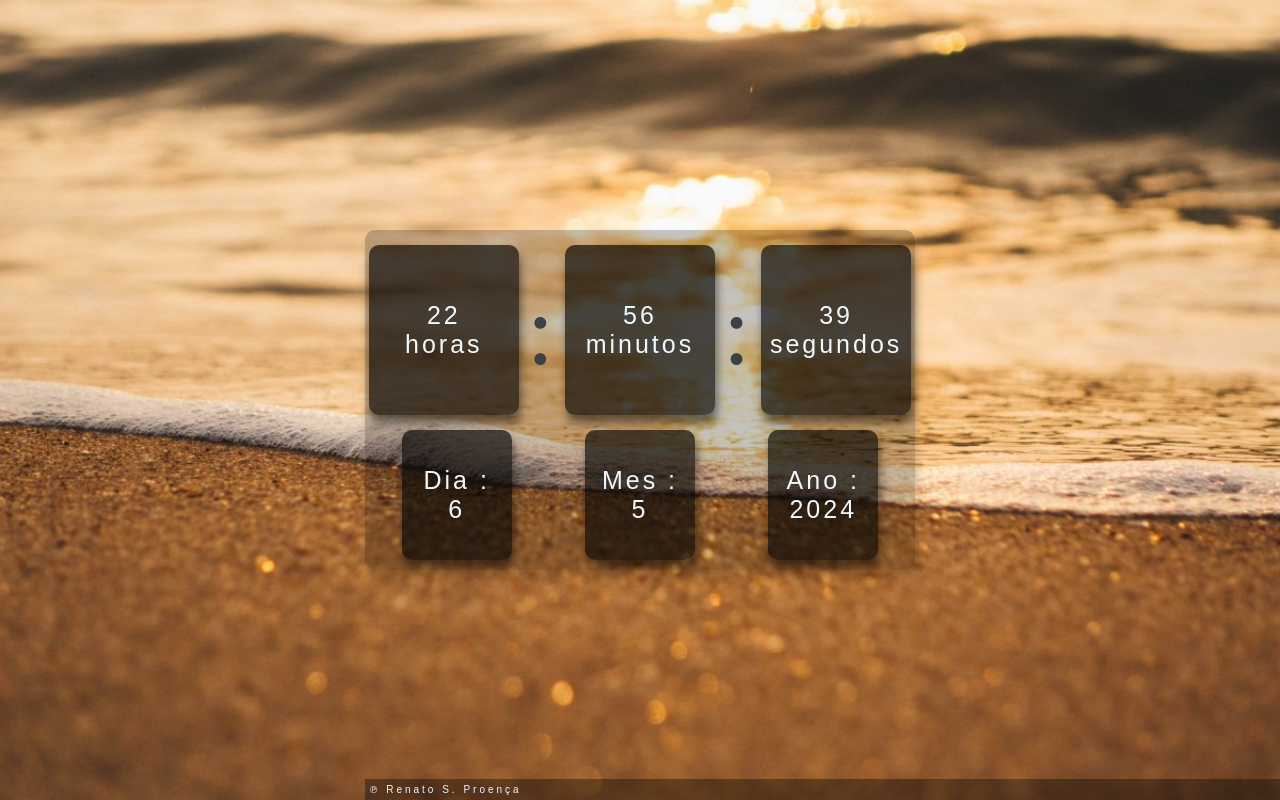
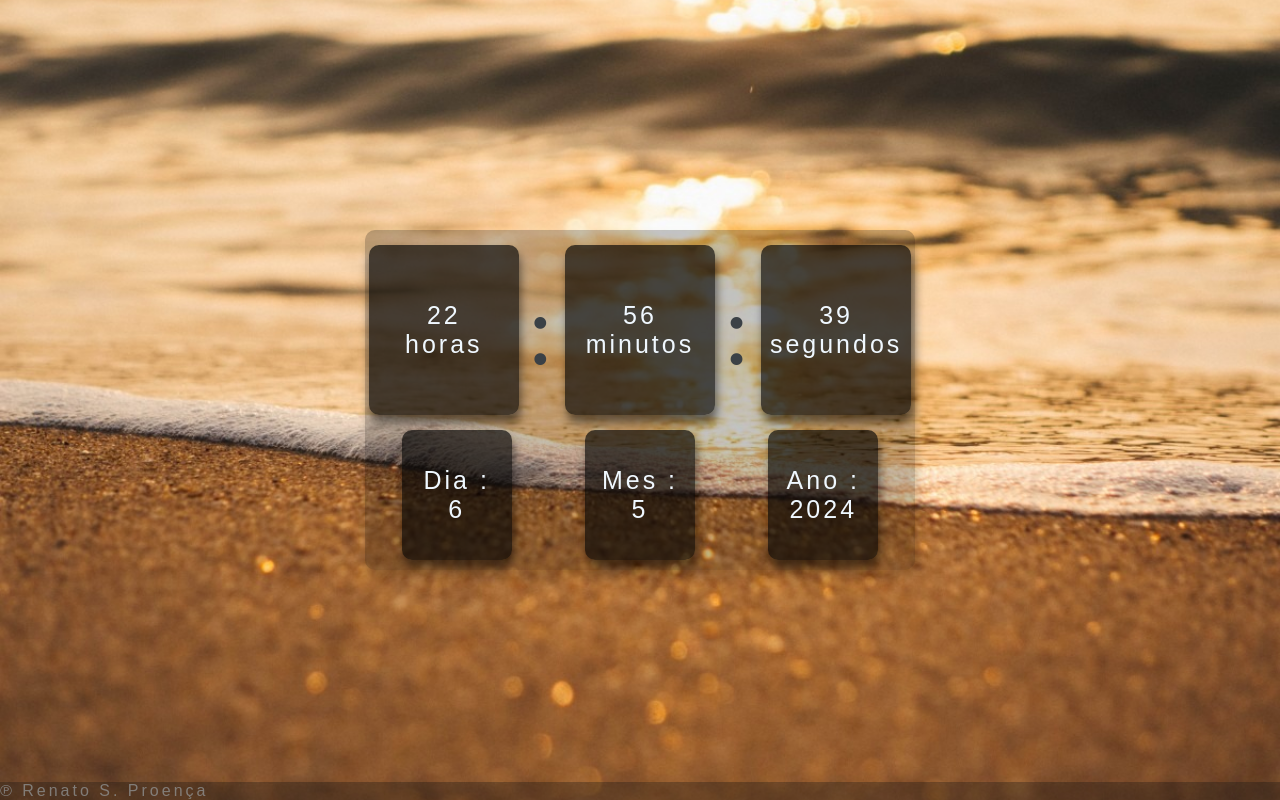
Before and after one commit to renatoslva/Relogio-digital, a plain HTML site: page Relógio-digital/index.html in a window 1280 px wide. Drawn offline with Linux system fonts and the light colour scheme; a web font is replaced by a local one.

Commit message:
atulaização

```diff
--- a/Relógio-digital/index.html
+++ b/Relógio-digital/index.html
@@ -43,9 +43,9 @@
             <span class="anos" id="currentYear">0000</span>
         </div>
           </div>
-          <footer><nav> &copysr;  <a href="#" target="_blank"> Renato S. Proença</a></nav></footer>
+
     <main>
-
+        <footer><nav><a href="#" target="_blank">&copysr; Renato S. Proença</a></nav></footer>
 
 </body>
 
--- a/Relógio-digital/style.css
+++ b/Relógio-digital/style.css
@@ -7,7 +7,7 @@
     font-family: "Jaro", sans-serif;
 }
 body{
-     margin-top:auto;
+    margin-top:auto;
     padding: auto;
     background-image: url(fotos/mar.jpg);
     width: 100vw;
@@ -18,7 +18,7 @@ body{
     background-repeat: no-repeat;
     background-size: cover;
     background-position: center;
-    display: grid;
+
 
 
 }
@@ -28,6 +28,7 @@ body{
         justify-content: space-around;
         height: 200px;
         width: 550px;
+        cursor: pointer;
 
 
 }
@@ -75,7 +76,7 @@ p{
     height: 110%;
     justify-content: center;
     align-items:center;
-
+    cursor: pointer;
 
 }
 .calendario div{
@@ -98,15 +99,15 @@ p{
 }
 footer{
 
-    color:aliceblue;
-    display: flex;
-    font-size: 10px;
-    position:fixed;
-    padding: 100%;
-    bottom:0;
-    background-color: #0303035d;
-    padding: 5px;
-     width: 100%;
+    position: fixed;
+    left: 0;
+    bottom: 0;
+    width: 100%;
+    background-color: #1311114f;
+    text-align:left;
+
+
+
 
 
 
@@ -116,7 +117,8 @@ footer{
 
 }
 footer a {
-    color: aliceblue;
+
+    color: rgba(151, 156, 160, 0.692);
     text-decoration: none;
 
 
@@ -125,4 +127,5 @@ footer a:hover{
     color: rgb(36, 110, 175);
     text-decoration: underline;
 
+
 }
```
